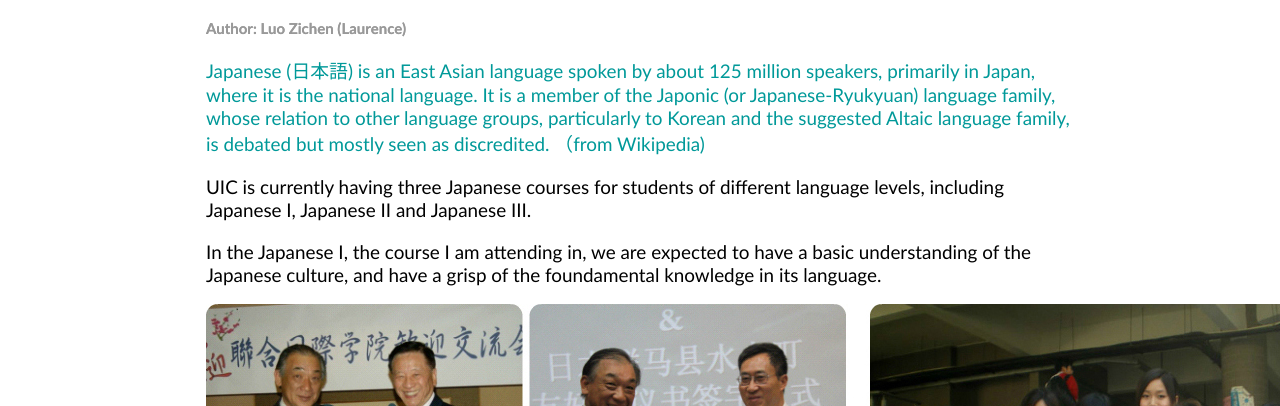
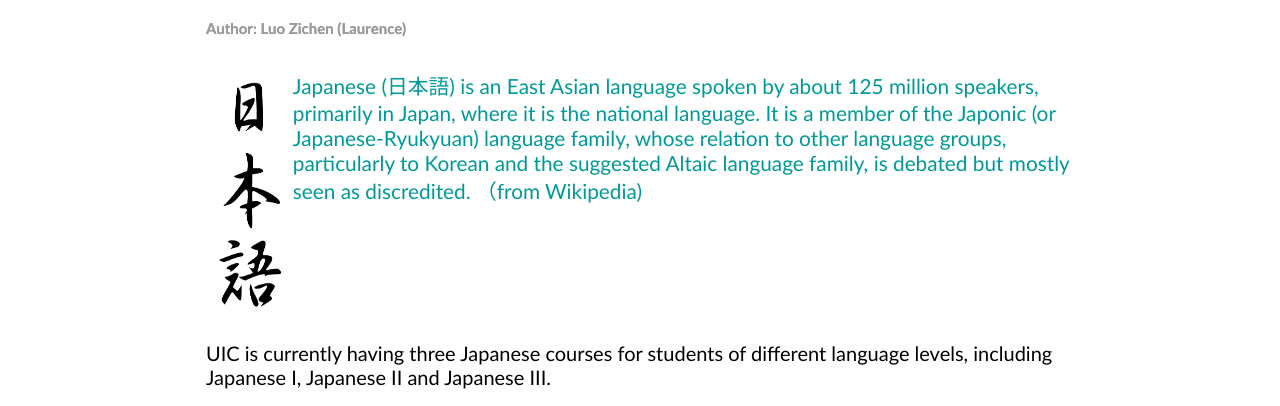
Before and after one commit to DRJ31/Assignment3, a plain HTML site: page course/course-luo.html in a window 1280 px wide. Shown: the part 379-785 px from the top of the page. Drawn offline with Linux system fonts and the light colour scheme.

Commit message:
add one pic to Japanese course page

```diff
--- a/course/course-luo.html
+++ b/course/course-luo.html
@@ -7,12 +7,13 @@
 	<link rel="stylesheet" type="text/css" href="./css/Ourstyle.css">
 	<style type="text/css">
 	.wikiref{
-	font-size: 1.18em;
+	font-size: 1.3em;
 	color: #009999;
+	float: right;
 	}
 
 	.largep{
-	font-size: 1.18em;
+	font-size: 1.25em;
 	}
 
 	.pic{
@@ -22,8 +23,17 @@
 	.piccap{
 	color: #006666;
 	text-align: center;
-	font-size: 1.18em;
+	font-size: 1.25em;
 	margin-top: 0px;
+	}
+
+	.nihongo{
+	float: left;
+	width: 10%;
+	}
+
+	.intro{
+	width: 100%;
 	}
 	</style>
 </head>
@@ -79,8 +89,13 @@
             <div class="article">
                 <h1 class="mainheading">Japanese I</h1>
                 <a href=""><h2 class="author">Author: Luo Zichen (Laurence)</h2></a>
-                <p class="wikiref">Japanese (日本語) is an East Asian language spoken by about 125 million speakers, primarily in Japan, where it is the national language. It is a member of the Japonic (or Japanese-Ryukyuan) language family, whose relation to other language groups, particularly to Korean and the suggested Altaic language family, is debated but mostly seen as discredited. （from Wikipedia)</p>
+
                 <!-- 用一个引用的样式（维基百科）-->
+                <p class="wikiref">
+                <img class="nihongo" height="250" align ="left" src="img/Nihongo.png"/>
+                Japanese (日本語) is an East Asian language spoken by about 125 million speakers, primarily in Japan, where it is the national language.
+                It is a member of the Japonic (or Japanese-Ryukyuan) language family, whose relation to other language groups, particularly to Korean and the suggested Altaic language family, is debated but mostly seen as discredited. （from Wikipedia)
+                </p>
 
                 <p class="largep">UIC is currently having three Japanese courses for students of different language levels, including Japanese I, Japanese II and Japanese III.</p>
                 <p class="largep">In the Japanese I, the course I am attending in, we are expected to have a basic understanding of the Japanese culture, and have a grisp of the foundamental knowledge in its language.</p>
```
Also changed, not shown: course/img/Nihongo.png (added).
